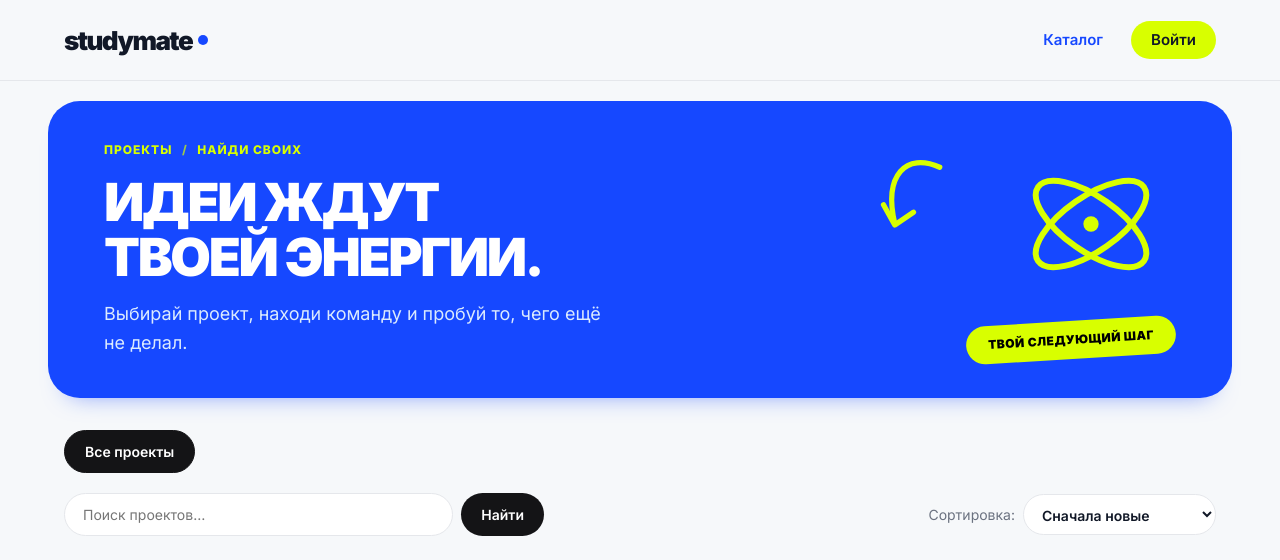
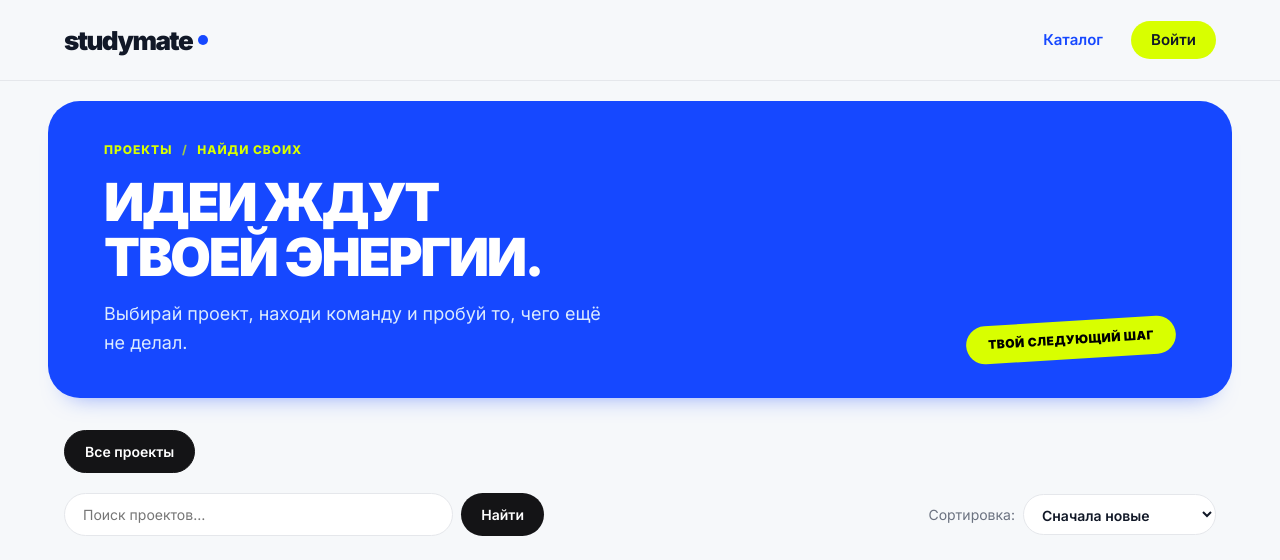
Before and after one commit to akhaD-max/study-mate, a Django app: page /projects/ in a window 1280 px wide. Shown: the top 560 px of the page. Run offline with Django 5.2, Linux system fonts and the light colour scheme; data that the repository does not hold is empty; parts of the project's set-up code (start-up, migrations or seed data) failed here and were passed over.

Commit message:
подправил дизайн блоков
удалил стрелочки

```diff
--- a/accounts/templates/accounts/base_auth.html
+++ b/accounts/templates/accounts/base_auth.html
@@ -18,8 +18,6 @@
             </div>
             <div class="auth-art" aria-hidden="true">
                 <span class="auth-sticker">{% block sticker %}ОПЫТ ВМЕСТО СТРАХА{% endblock %}</span>
-                <svg class="auth-arrow" fill="none" viewBox="0 0 120 100"><path d="M12 40C30 18 78 8 96 32C110 52 82 82 46 80M48 64L38 82L60 88" stroke="currentColor" stroke-linecap="round" stroke-linejoin="round" stroke-width="6"/></svg>
-                <svg class="auth-orbit" fill="none" viewBox="0 0 140 140"><ellipse cx="70" cy="70" rx="58" ry="24" stroke="currentColor" stroke-width="6" transform="rotate(-35 70 70)"/><ellipse cx="70" cy="70" rx="58" ry="24" stroke="currentColor" stroke-width="6" transform="rotate(35 70 70)"/><circle cx="70" cy="70" r="7" fill="currentColor"/></svg>
             </div>
             <p class="auth-manifesto">{% block manifesto %}Находи команду, пробуй новое и создавай проекты, которыми хочется делиться.{% endblock %}</p>
         </section>
--- a/projects/templates/projects/catalog.html
+++ b/projects/templates/projects/catalog.html
@@ -26,8 +26,6 @@
                 <p class="catalog-intro">Выбирай проект, находи команду и пробуй то, чего ещё не делал.</p>
             </div>
             <div class="catalog-art" aria-hidden="true">
-                <svg class="catalog-hero-arrow" fill="none" stroke="currentColor" stroke-linecap="round" stroke-linejoin="round" stroke-width="7" viewBox="0 0 100 120"><path d="M85 15C40-5 10 25 25 90"/><path d="M10 65L25 92L50 75"/></svg>
-                <svg class="catalog-hero-atom" fill="none" stroke="currentColor" stroke-width="7" viewBox="0 0 200 200"><circle cx="100" cy="100" r="9" fill="currentColor" stroke="none"/><ellipse cx="100" cy="100" rx="76" ry="32" transform="rotate(35 100 100)"/><ellipse cx="100" cy="100" rx="76" ry="32" transform="rotate(-35 100 100)"/></svg>
                 <span>Твой следующий шаг</span>
             </div>
         </section>
```
